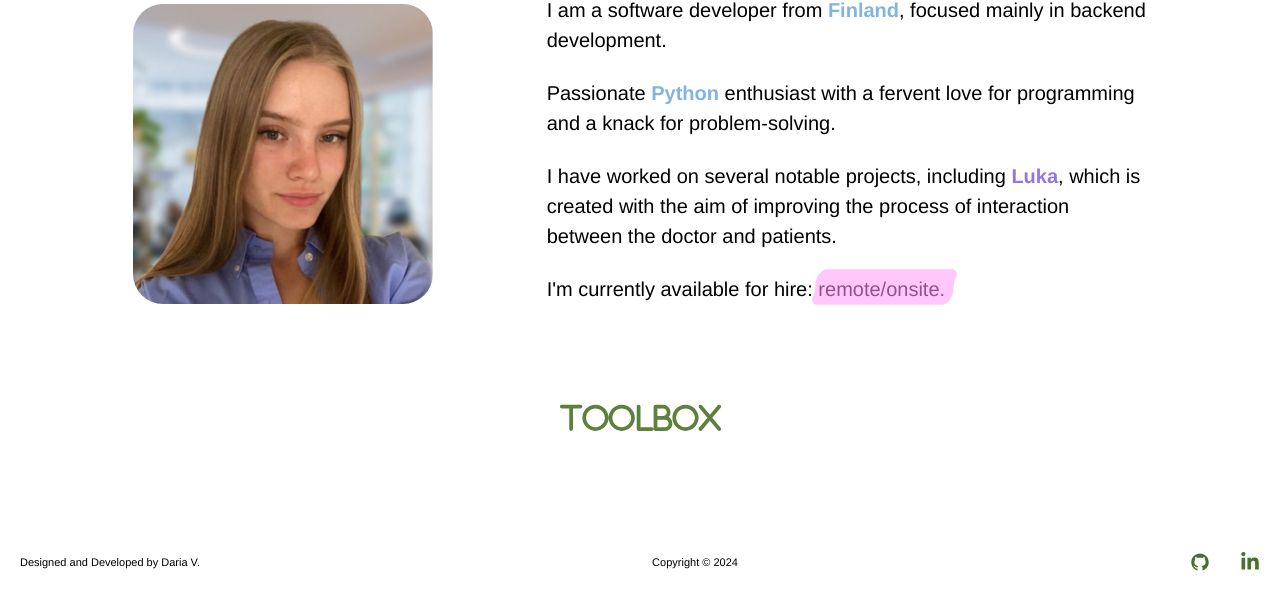
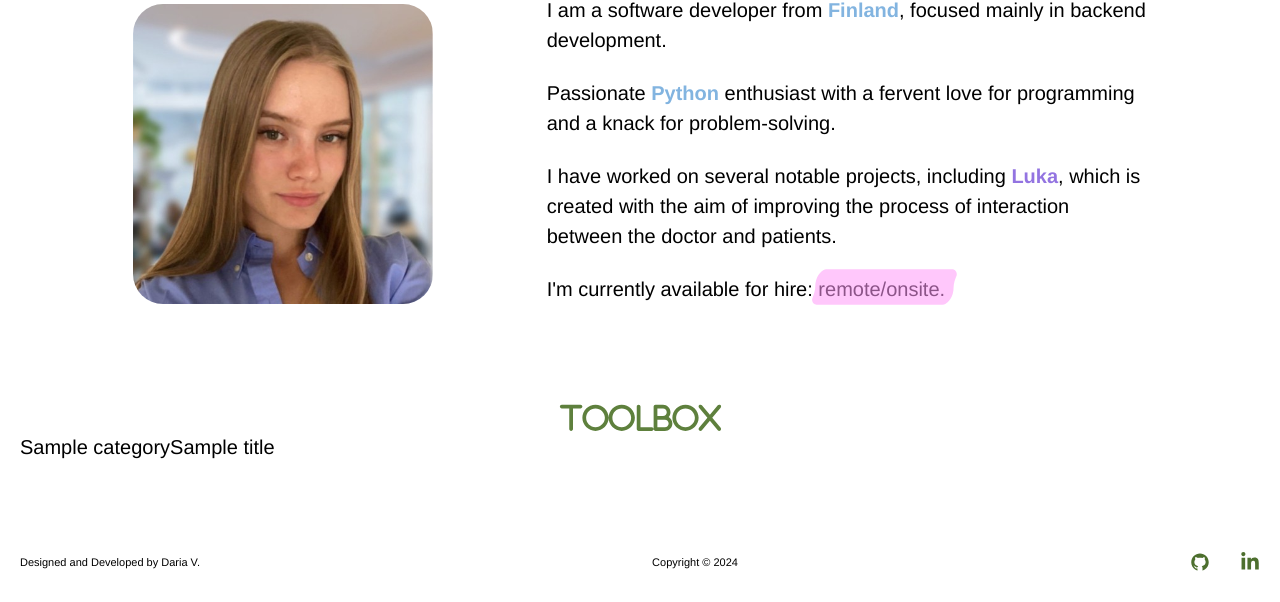
Before and after one commit to dariavarlamovaa/personalwebsiteFlask, a Flask app: template templates/me.html in a window 1280 px wide. Shown: the part 198-800 px from the top of the page. Run offline with Flask 3, Linux system fonts and the light colour scheme; the template is opened without the code that fills it: most values are stand-ins (such as "Sample title", 1, 10 or a date in 2020).

Commit message:
updated get_tools()

```diff
--- a/main.py
+++ b/main.py
@@ -10,7 +10,7 @@ app = Flask(__name__,
             static_folder='static',
             template_folder='templates')
 app.config.from_object(__name__)
-app.config.update({'DATABASE': os.path.join(app.root_path, 'my_wb.db')})
+app.config.update({'DATABASE': os.path.join(app.root_path, 'my_website.db')})
 
 
 def connect_db():
@@ -19,31 +19,33 @@ def connect_db():
     return con
 
 
-def create_db():
-    db = connect_db()
-    with open('my_wb.sql', 'r') as f:
-        db.cursor().executescript(f.read())
-    db.commit()
-    db.close()
-
-
-connection = connect_db()
-db = DataBase(connection)
+# def create_db():
+#     db = connect_db()
+#     with open('my_website.sql', 'r') as f:
+#         db.cursor().executescript(f.read())
+#     db.commit()
+#     db.close()
 
 
 @app.route('/', methods=['GET'])
 @app.route('/home')
 def home():
+    connection = connect_db()
+    db = DataBase(connection)
     return render_template('home.html', title='home', menu=db.get_menu())
 
 
 @app.route('/me', methods=['GET'])
 def me():
-    return render_template('me.html', title='me', menu=db.get_menu())
+    connection = connect_db()
+    db = DataBase(connection)
+    return render_template('me.html', title='me', menu=db.get_menu(), tools=db.get_tools())
 
 
 @app.route('/portfolio', methods=['GET'])
 def portfolio():
+    connection = connect_db()
+    db = DataBase(connection)
     return render_template('projects.html', title='projects', menu=db.get_menu())
 
 
@@ -54,4 +56,5 @@ def portfolio():
 #     return render_template('page_not_found.html', title='Page not found', menu=db.get_menu())
 
 if __name__ == '__main__':
+    # create_db()
     app.run(debug=True)
--- a/static/css/me.css
+++ b/static/css/me.css
@@ -48,3 +48,7 @@
 .toolbox {
     text-align: center;
 }
+
+.category-and-tools {
+    display: flex;
+}
--- a/templates/me.html
+++ b/templates/me.html
@@ -29,15 +29,20 @@
         </div>
         <div class="toolbox">
             <img class="toolbox-img" src="{{ url_for ('static', filename='images/toolbox.svg') }}" alt="toolbox">
+            <p></p>
         </div>
         <div class="tools">
+            <div class="category-and-tools">
+                {% for category, titles in tools.items() %}
+                <p class="category">{{ category }}</p>
+                <div class="titles">
+                    {% for title in titles %}
+                    <p class="one-title">{{ title }}</p>
+                    {% endfor %}
+                </div>
+                {% endfor %}
+            </div>
 
-<!--            {% for category, title in tools %}-->
-<!--            <p>{{ category }}</p>-->
-<!--            <div class="category">-->
-<!--                <p>{{ title }}</p>-->
-<!--            </div>-->
-<!--            {% endfor %}-->
         </div>
     </div>
 </section>
```
Also changed, not shown: Database.py (+8 -2 lines), my_website.sql (+10 -3 lines), my_wb.db (deleted), my_website.db (added).
